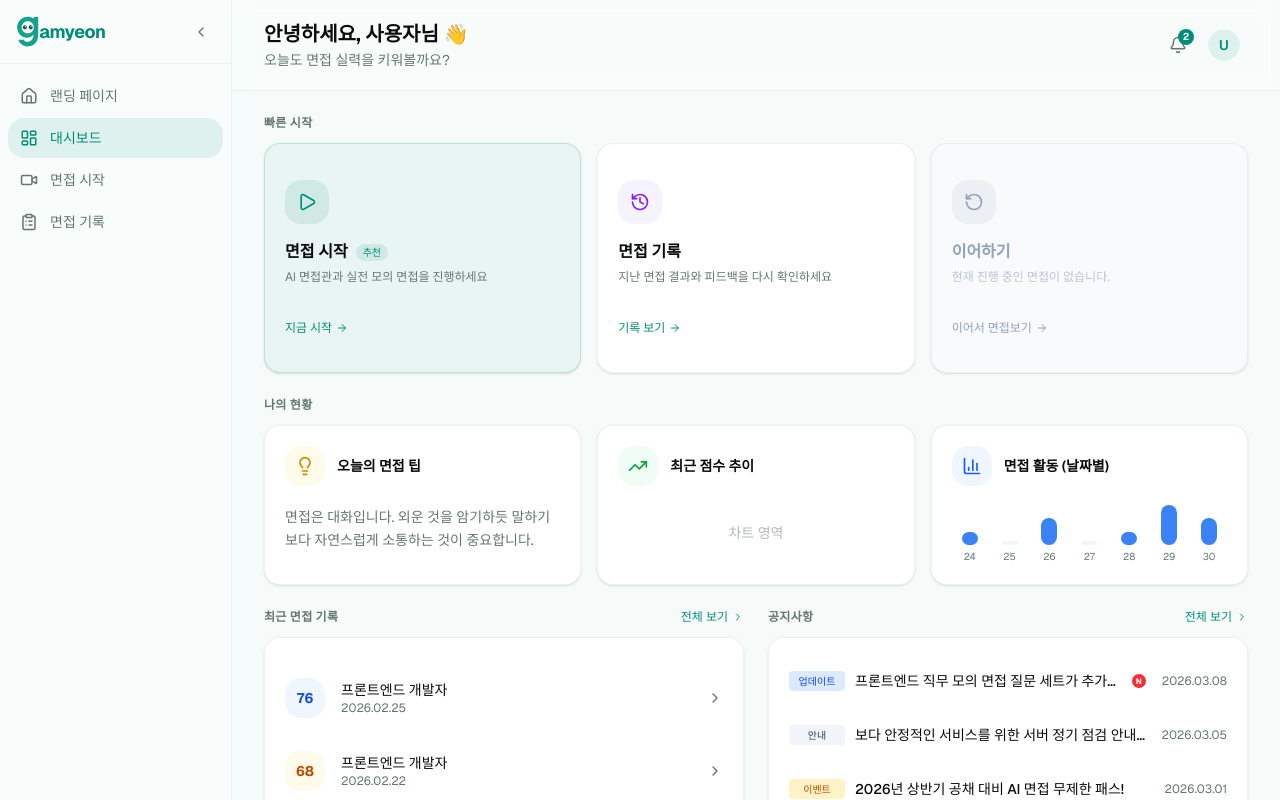
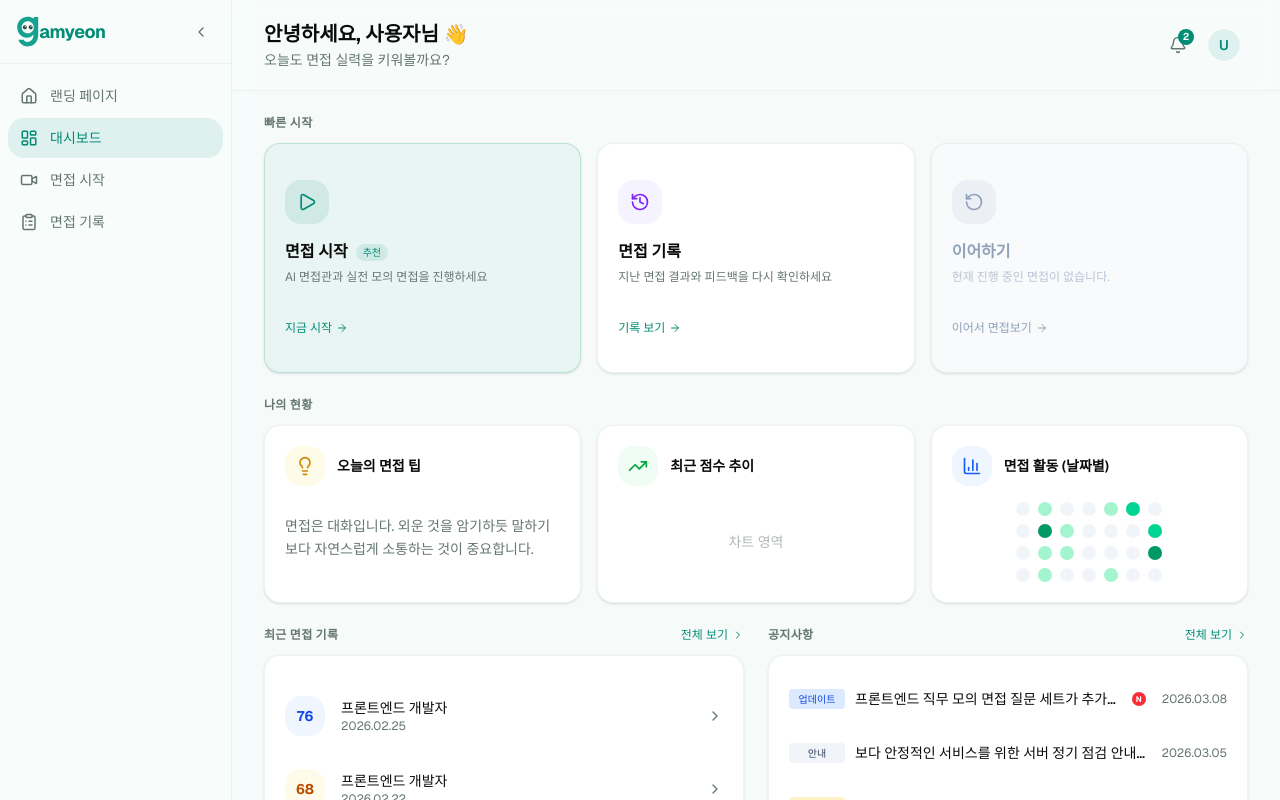
Before and after one commit to team-gamyeon/gamyeon-nextjs-frontend, a Next.js app: page /dashboard in a window 1280 px wide. Built offline with nearby package versions, Linux system fonts and the light colour scheme.

Commit message:
feat: 잔디 ui 우선 구현

```diff
--- a/src/featured/dashboard/components/StatusSection.tsx
+++ b/src/featured/dashboard/components/StatusSection.tsx
@@ -22,24 +22,34 @@ const fadeUp = {
   }),
 }
 
-// Mock Data (scoreData는 사용하지 않으므로 삭제했습니다)
-const activityData = [
-  { date: '10/24', count: 1 },
-  { date: '10/25', count: 0 },
-  { date: '10/26', count: 2 },
-  { date: '10/27', count: 0 },
-  { date: '10/28', count: 1 },
-  { date: '10/29', count: 3 },
-  { date: '10/30', count: 2 },
-]
-
 export function StatusSection() {
   const [randomTip, setRandomTip] = useState(INTERVIEW_TIPS[0])
   const [mounted, setMounted] = useState(false)
+  const [contributionData, setContributionData] = useState<Array<{ date: string; count: number }>>(
+    Array(28).fill({ date: '', count: 0 }),
+  )
 
   useEffect(() => {
     setMounted(true)
     setRandomTip(INTERVIEW_TIPS[Math.floor(Math.random() * INTERVIEW_TIPS.length)])
+
+    // 최근 4주(28일) 간의 잔디 그래프용 Mock 데이터 생성
+    const data = []
+    const today = new Date()
+    // 28일치 임의의 패턴
+    const mockCounts = [
+      0, 1, 0, 0, 2, 4, 0, 0, 5, 1, 0, 0, 0, 3, 0, 1, 2, 0, 0, 0, 6, 0, 1, 0, 0, 2, 0, 0,
+    ]
+
+    for (let i = 27; i >= 0; i--) {
+      const d = new Date(today)
+      d.setDate(today.getDate() - i)
+      data.push({
+        date: d.toLocaleDateString('ko-KR', { year: 'numeric', month: 'long', day: 'numeric' }),
+        count: mockCounts[27 - i],
+      })
+    }
+    setContributionData(data)
   }, [])
 
   return (
@@ -65,7 +75,7 @@ export function StatusSection() {
           </CardContent>
         </Card>
 
-        {/* Card 2: 최근 점수 추이 (차트 컨텐츠 삭제됨) */}
+        {/* Card 2: 최근 점수 추이 (승일님 ui추가 예정) */}
         <Card className="border-border/50 flex min-h-[160px] flex-col">
           <CardContent className="flex h-full flex-col justify-between p-5">
             <div className="mb-2 flex items-center gap-3">
@@ -74,14 +84,14 @@ export function StatusSection() {
               </div>
               <h3 className="text-sm font-semibold">최근 점수 추이</h3>
             </div>
-            {/* 승일님이 차트를 넣으실 빈 공간입니다 */}
+            {/* 승일님이 차트를 넣으실 빈 공간 */}
             <div className="mt-2 flex w-full flex-1 items-center justify-center">
               <span className="text-muted-foreground/50 text-sm">차트 영역</span>
             </div>
           </CardContent>
         </Card>
 
-        {/* Card 3: 면접 활동 (날짜별) (유지) */}
+        {/* Card 3: 면접 활동 (날짜별) */}
         <Card className="border-border/50 flex min-h-[160px] flex-col">
           <CardContent className="flex h-full flex-col justify-between p-5">
             <div className="mb-2 flex items-center gap-3">
@@ -90,19 +100,24 @@ export function StatusSection() {
               </div>
               <h3 className="text-sm font-semibold">면접 활동 (날짜별)</h3>
             </div>
-            <div className="mt-2 flex w-full flex-1 items-end justify-between gap-1">
-              {activityData.map((d, i) => (
-                <div key={i} className="group flex flex-1 flex-col items-center gap-1">
+            <div className="mt-2 flex flex-1 items-center justify-center">
+              <div className="grid grid-cols-7 gap-1.5 sm:gap-2">
+                {contributionData.map((d, i) => (
                   <div
-                    className="w-full max-w-[16px] rounded-sm transition-all group-hover:opacity-80"
-                    style={{
-                      height: `${d.count > 0 ? (d.count / 3) * 40 : 4}px`,
-                      backgroundColor: d.count > 0 ? '#3b82f6' : '#eff6ff',
-                    }}
+                    key={i}
+                    title={mounted && d.date ? `${d.date}: 면접 ${d.count}회` : undefined}
+                    className={`h-3 w-3 cursor-default rounded-sm transition-colors sm:h-3.5 sm:w-3.5 ${
+                      d.count === 0
+                        ? 'bg-slate-100'
+                        : d.count <= 2
+                          ? 'bg-emerald-200'
+                          : d.count <= 4
+                            ? 'bg-emerald-400'
+                            : 'bg-emerald-600'
+                    }`}
                   />
-                  <span className="text-muted-foreground text-[10px]">{d.date.split('/')[1]}</span>
-                </div>
-              ))}
+                ))}
+              </div>
             </div>
           </CardContent>
         </Card>
```
